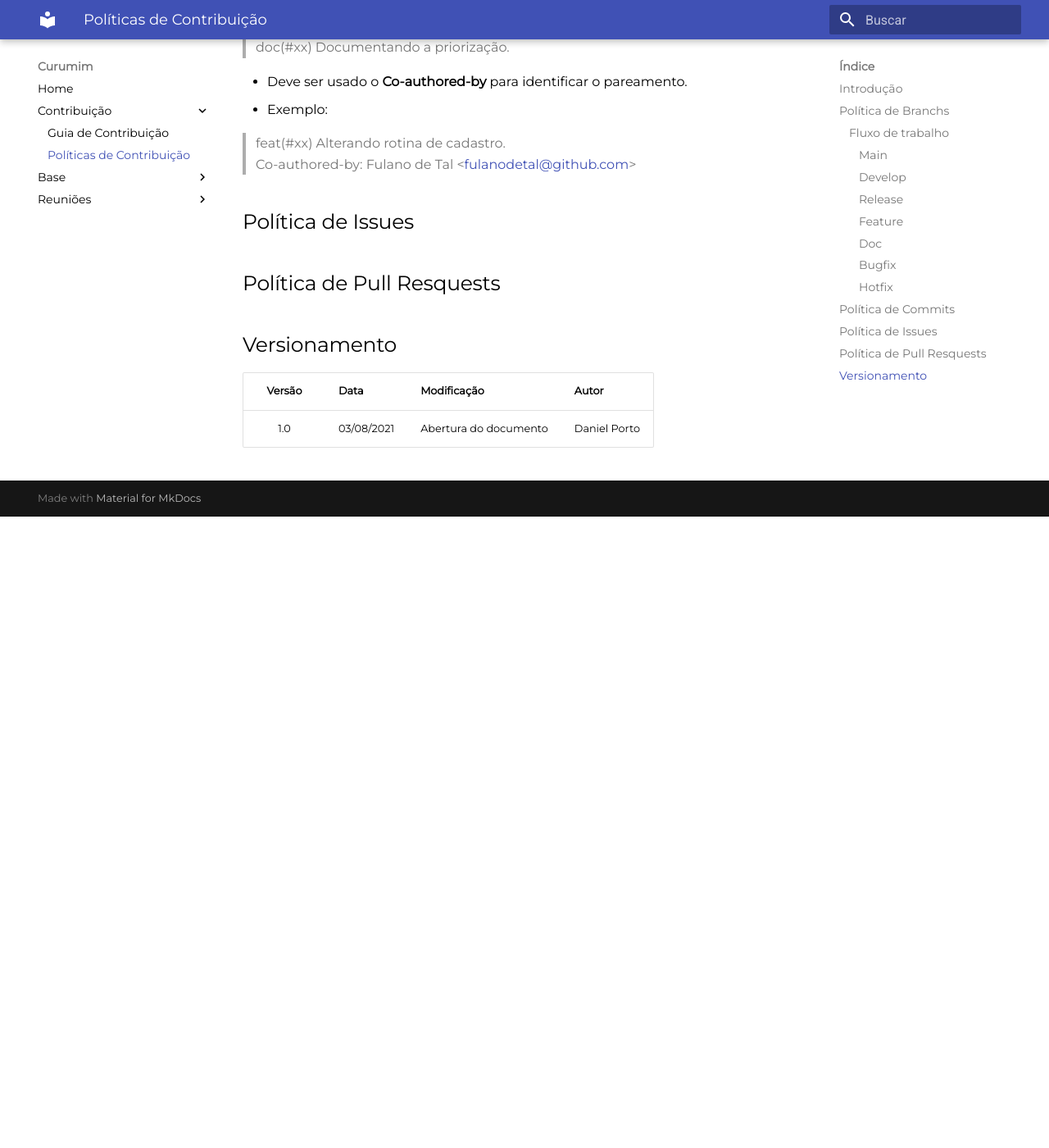
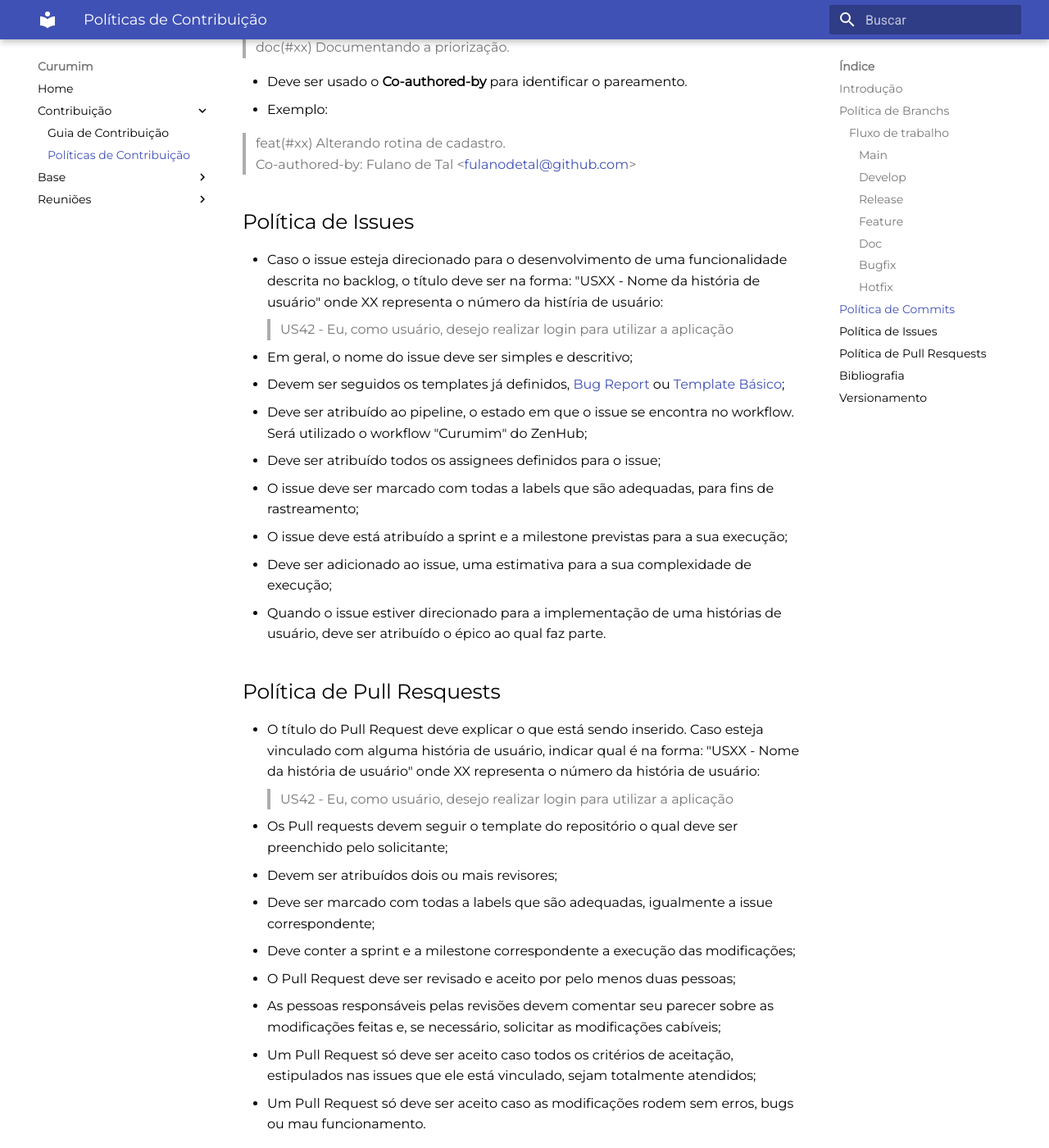
Before and after one commit to UnBArqDsw2021-1/2021.1_G6_Curumim, an MkDocs documentation site: the page built from docs/politicas.md, in a window 1280 px wide and 1400 px high, scrolled down 3187 px. Shown: the whole window at 82% size. Built offline with MkDocs 1.6.1 and Material for MkDocs 9.7.7, drawn with Linux system fonts in a browser that asks for light colours; before the commit the page ends 3817 px from its top, so only the background shows below that; some of the changed text lies outside the part shown.

Commit message:
doc(#5)(#19) Documentando as politicas de issue e pull requests.

```diff
--- a/docs/politicas.md
+++ b/docs/politicas.md
@@ -62,13 +62,13 @@
 #### Hotfix
 - Branch direcionada à implementação de soluções de bugs e erros emergentes encontrados em produção, na branch [main](#main);
 - Deve ser derivada da branch [main](#main);
-- Deve ser mesclada a branch [main](#main) e a [develop](#develop) e excluida do projeto após a resolução do ponto abordado;
+- Deve ser mesclada a branch [main](#main) e a [develop](#develop) e excluída do projeto após a resolução do ponto abordado;
 - A cada novo hotfix, a versão do produto deve ser modificada, acrescentando 1 ao último número;
-- Nome: hotfix/issueID_Nome-do-Bug_v-xxx, onde xxx é o novo numero de versão.
+- Nome: hotfix/issueID_Nome-do-Bug_v-xxx, onde xxx é o novo número de versão.
 - Exemplo:
 > Versão atual: 1.0.2<br>
 > Nova hotfix: hotfix/42_erro-autocompletar-pg-cadastro_v-1.0.3<br>
-> Nova versão:  1.1.3
+> Nova versão:  1.0.3
 
 ## Política de Commits
 - Mensagens devem ser em português, no gerúndio, e conter uma breve descrição do que foi feito;
@@ -87,10 +87,34 @@
 > Co-authored-by: Fulano de Tal <<fulanodetal@github.com>>
 
 ## Política de Issues
+- Caso o issue esteja direcionado para o desenvolvimento de uma funcionalidade descrita no backlog, o título deve ser na forma: "USXX - Nome da história de usuário" onde XX representa o número da histíria de usuário:
+> US42 - Eu, como usuário, desejo realizar login para utilizar a aplicação
+- Em geral, o nome do issue deve ser simples e descritivo;
+- Devem ser seguidos os templates já definidos, [Bug Report](https://github.com/UnBArqDsw2021-1/2021.1_G6_Curumim/blob/main/.github/ISSUE_TEMPLATE/bug-report.md) ou [Template Básico](https://github.com/UnBArqDsw2021-1/2021.1_G6_Curumim/blob/main/.github/ISSUE_TEMPLATE/template-basico.md);
+- Deve ser atribuído ao pipeline, o estado em que o issue se encontra no workflow. Será utilizado o workflow "Curumim" do ZenHub;
+- Deve ser atribuído todos os assignees definidos para o issue;
+- O issue deve ser marcado com todas a labels que são adequadas, para fins de rastreamento;
+- O issue deve está atribuído a sprint e a milestone previstas para a sua execução;
+- Deve ser adicionado ao issue, uma estimativa para a sua complexidade de execução;
+- Quando o issue estiver direcionado para a implementação de uma histórias de usuário, deve ser atribuído o épico ao qual faz parte.
 
 ## Política de Pull Resquests
+- O título do Pull Request deve explicar o que está sendo inserido. Caso esteja vinculado com alguma história de usuário, indicar qual é na forma: "USXX - Nome da história de usuário" onde XX representa o número da história de usuário:
+> US42 - Eu, como usuário, desejo realizar login para utilizar a aplicação
+- Os Pull requests devem seguir o template do repositório o qual deve ser preenchido pelo solicitante;
+- Devem ser atribuídos dois ou mais revisores;
+- Deve ser marcado com todas a labels que são adequadas, igualmente a issue correspondente;
+- Deve conter a sprint e a milestone correspondente a execução das modificações;
+- O Pull Request deve ser revisado e aceito por pelo menos duas pessoas;
+- As pessoas responsáveis pelas revisões devem comentar seu parecer sobre as modificações feitas e, se necessário, solicitar as modificações cabíveis;
+- Um Pull Request só deve ser aceito caso todos os critérios de aceitação, estipulados nas issues que ele está vinculado, sejam totalmente atendidos;
+- Um Pull Request só deve ser aceito caso as modificações rodem sem erros, bugs ou mau funcionamento.
 
-## Versionamento
+## Bibliografia
+> - [Políticas de Contribuição do projeto Vamos Cuidar.](https://fga-eps-mds.github.io/2020.1-VC_Usuario/#/CONTRIBUTING)
+
+- ## Versionamento
 | Versão | Data | Modificação | Autor |
 |:-:|--|--|--|
 |1.0|03/08/2021| Abertura do documento | Daniel Porto |
+|1.1|04/08/2021| Adição das políticas de issues e pull requests | Daniel Porto |
```
Also changed, not shown: other parts of docs/politicas.md (+6 -6 lines).
